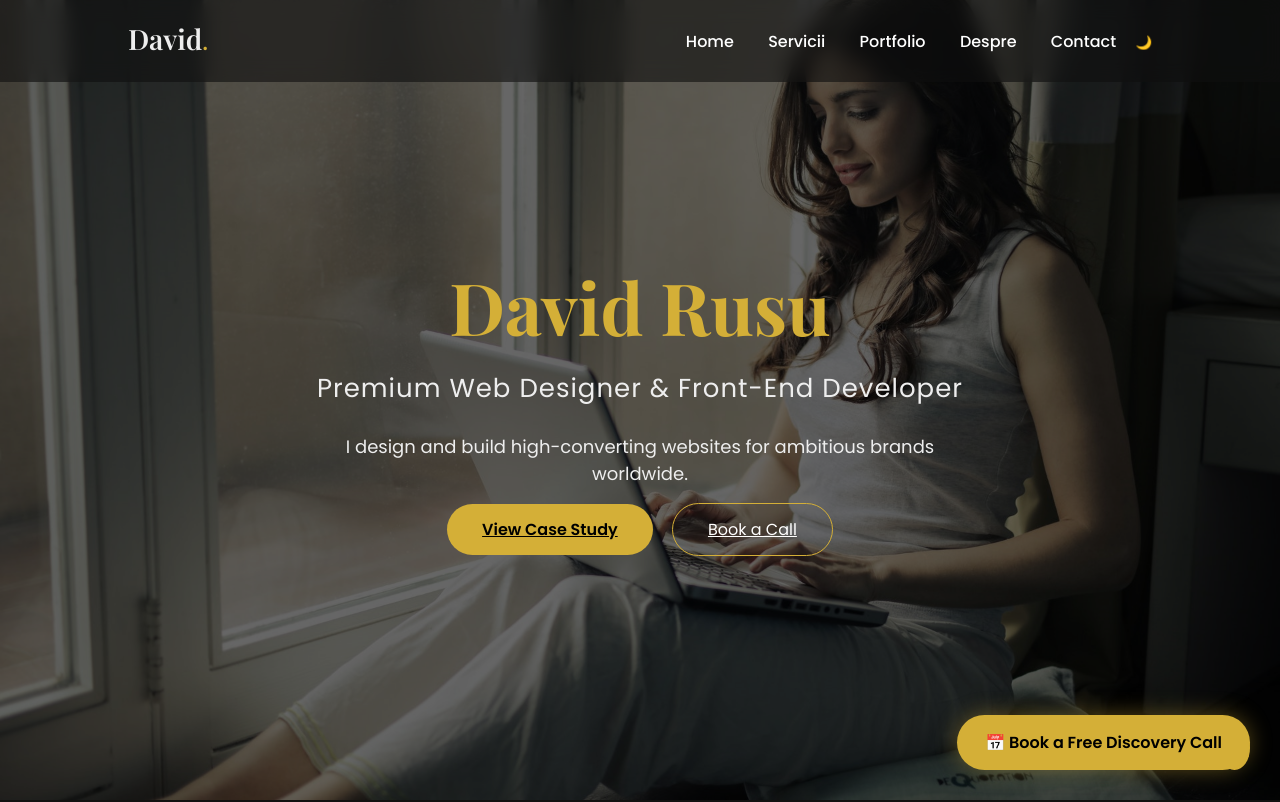
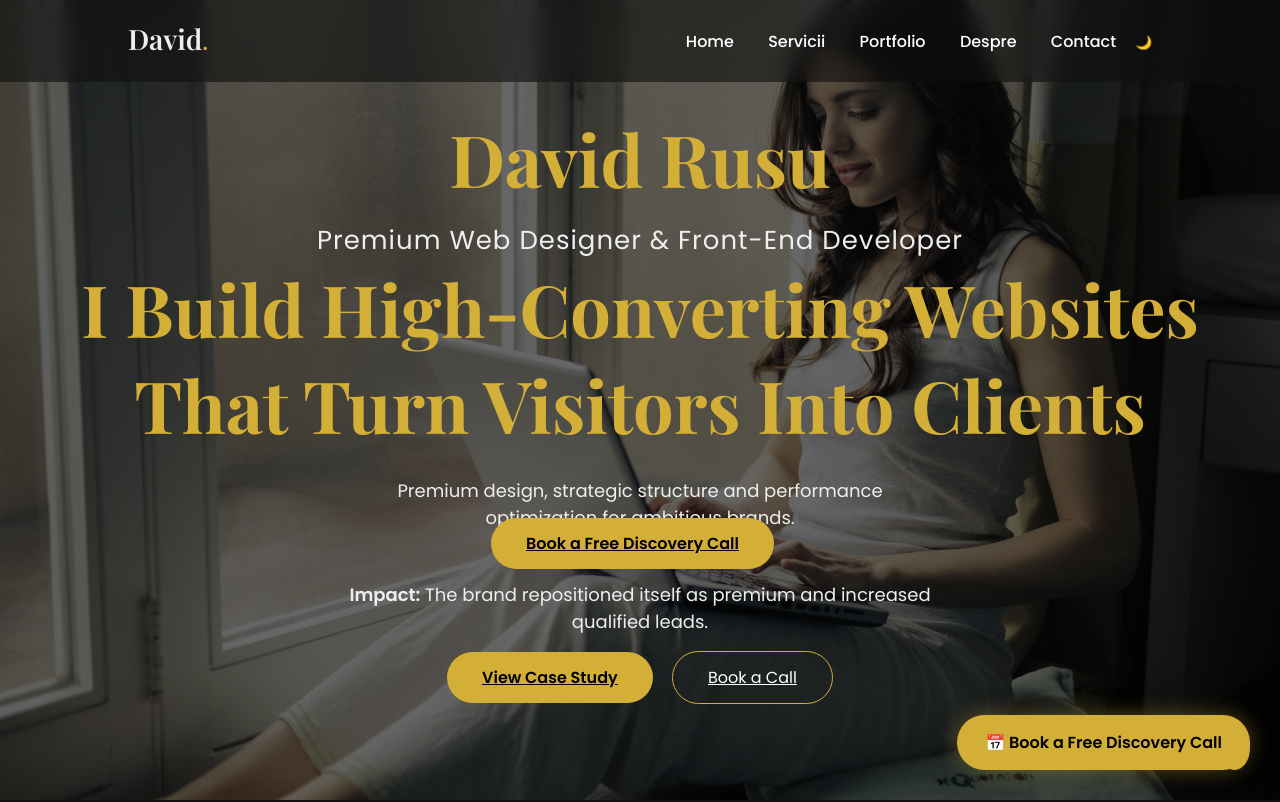
Before and after one commit to daviderusu71/Digital-Agency, a plain HTML site: page index.html in a window 1280 px wide. Shown: the top 802 px of the page. Drawn offline with nearby package versions, Linux system fonts and the light colour scheme; a script that the page names is missing.

Commit message:
Refactor index.html for improved content structure

```diff
--- a/index.html
+++ b/index.html
@@ -51,10 +51,10 @@
         <h1>David Rusu</h1>
         <h2>Premium Web Designer & Front-End Developer</h2>
 
-        <p>
-          I design and build high-converting websites for ambitious brands
-          worldwide.
-        </p>
+        <h1>I Build High-Converting Websites That Turn Visitors Into Clients</h1>
+<p>Premium design, strategic structure and performance optimization for ambitious brands.</p>
+<a href="#contact" class="gold-btn">Book a Free Discovery Call</a>
+        <p><strong>Impact:</strong> The brand repositioned itself as premium and increased qualified leads.</p>
 
         <div class="hero-buttons">
           <a href="#case-study" class="gold-btn">View Case Study</a>
```
